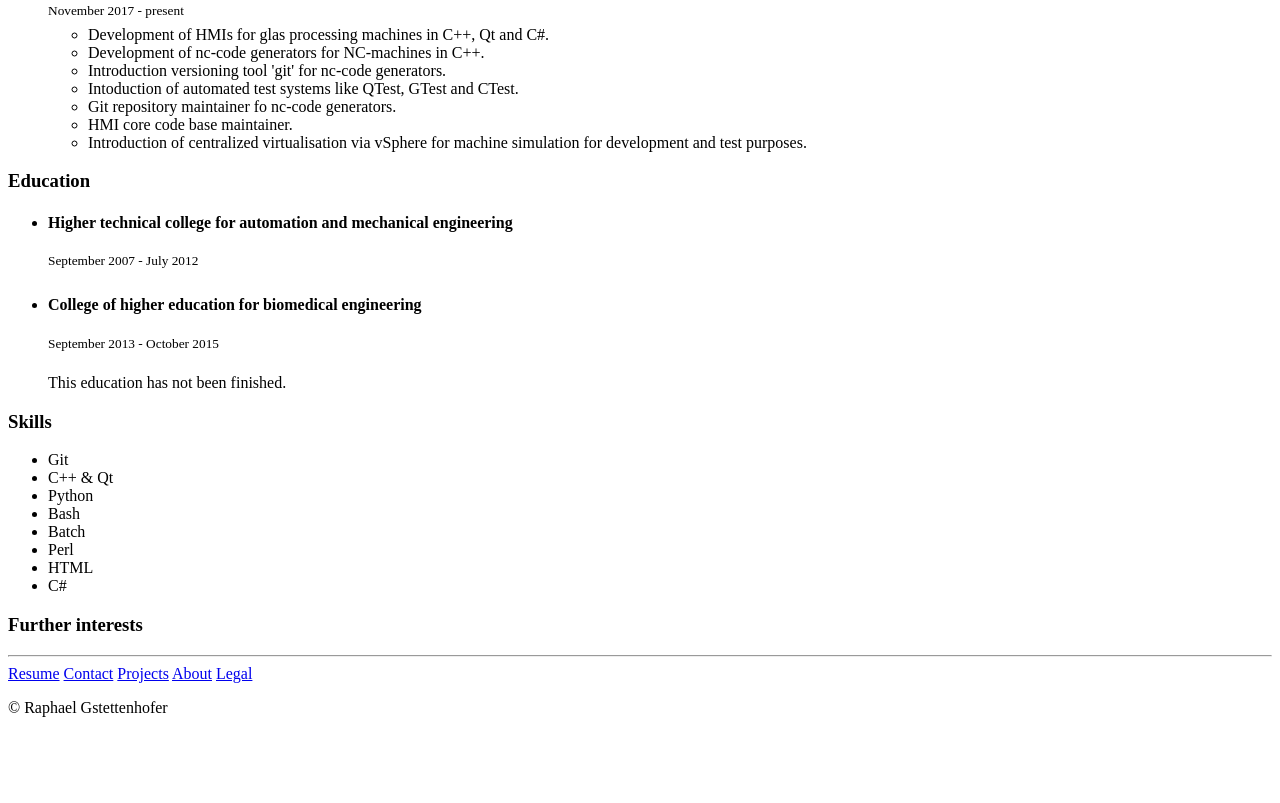
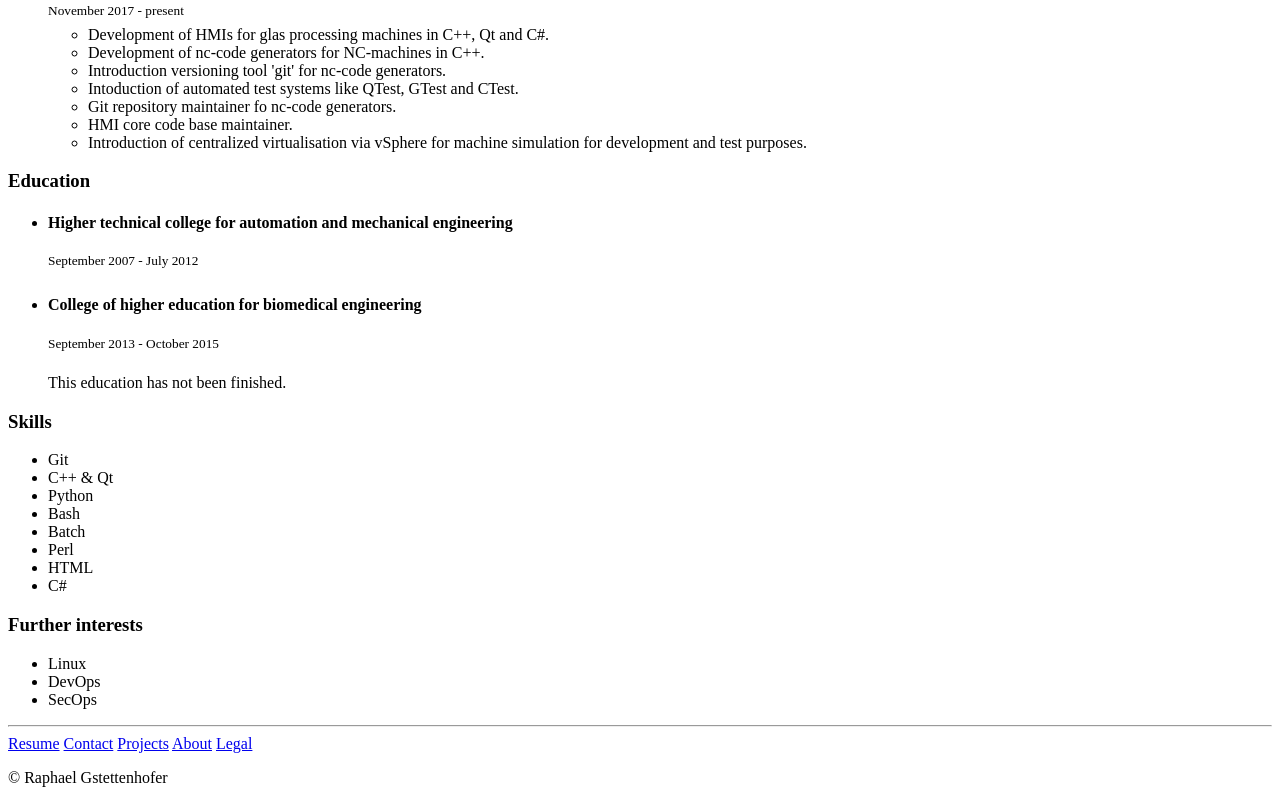
Before and after one commit to UmbraAdMortem/Portfolio, a plain HTML site: page index.html in a window 1280 px wide. Shown: the part 833-1636 px from the top of the page. Before the commit the page ends 1566 px from the top, so only its background shows below. Drawn offline with Linux system fonts and the light colour scheme.

Commit message:
Added Further interests

```diff
--- a/index.html
+++ b/index.html
@@ -91,6 +91,11 @@
         </ul>
 
         <h3>Further interests</h3>
+        <ul>
+            <li>Linux</li>
+            <li>DevOps</li>
+            <li>SecOps</li>
+        </ul>
 
     </main>
     <footer>
```
